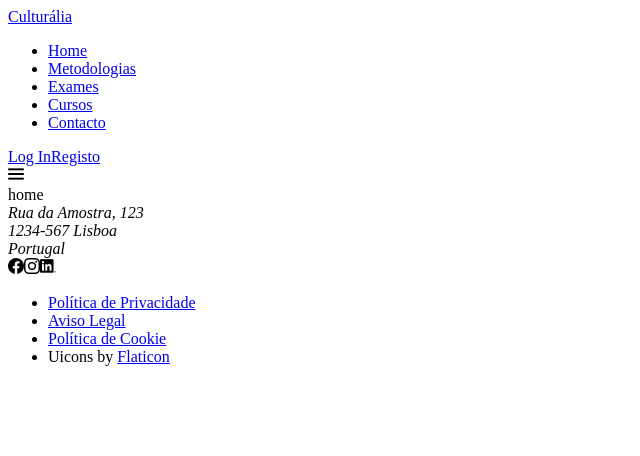
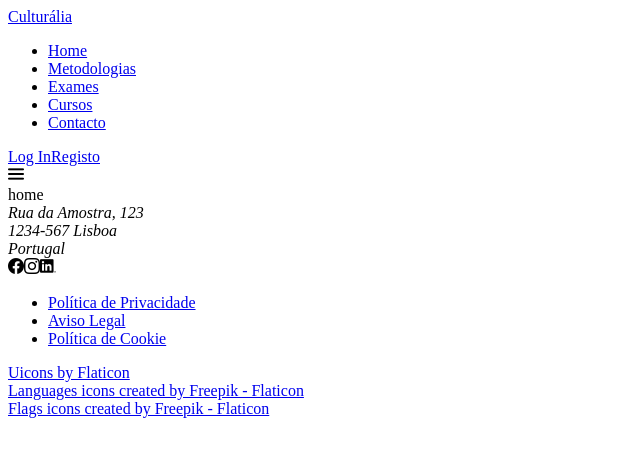
Before and after one commit to ItsaMeJess96/Language-Academy-Website, a React (Vite) app: page / in a window 1280 px wide. Shown: the top 456 px of the page, without its empty margins (0-640 px from the left). Built offline with nearby package versions, Linux system fonts and the light colour scheme.

Commit message:
referencias footer

```diff
--- a/src/Components/Footer.jsx
+++ b/src/Components/Footer.jsx
@@ -4,6 +4,7 @@ import { Link } from 'react-router-dom';
 function Footer() {
     return (
         <footer>
+            <div>
                 <div className="adress">
                     <address>
                         Rua da Amostra, 123 <br />
@@ -26,10 +27,16 @@ function Footer() {
                     <li>
                         <Link to="/cookiesPolicy">Política de Cookie</Link>
                     </li>
-                <li>
-                    Uicons by <a href="https://www.flaticon.com/uicons">Flaticon</a>
-                </li>
                 </ul>
+            </div>
+            <div className="referências">
+                <a href="https://www.flaticon.com/uicons">Uicons by Flaticon</a>
+                <br />
+                <a href="https://www.flaticon.com/free-icons/languages" title="languages icons">Languages icons created by Freepik - Flaticon</a>
+                <br />
+                <a href="https://www.flaticon.com/free-icons/international-flags" title="flags icons">Flags icons created by Freepik - Flaticon</a>
+            </div>
+
         </footer>
     );
 }
```
Lines whose indentation alone changed are shown as unchanged.
